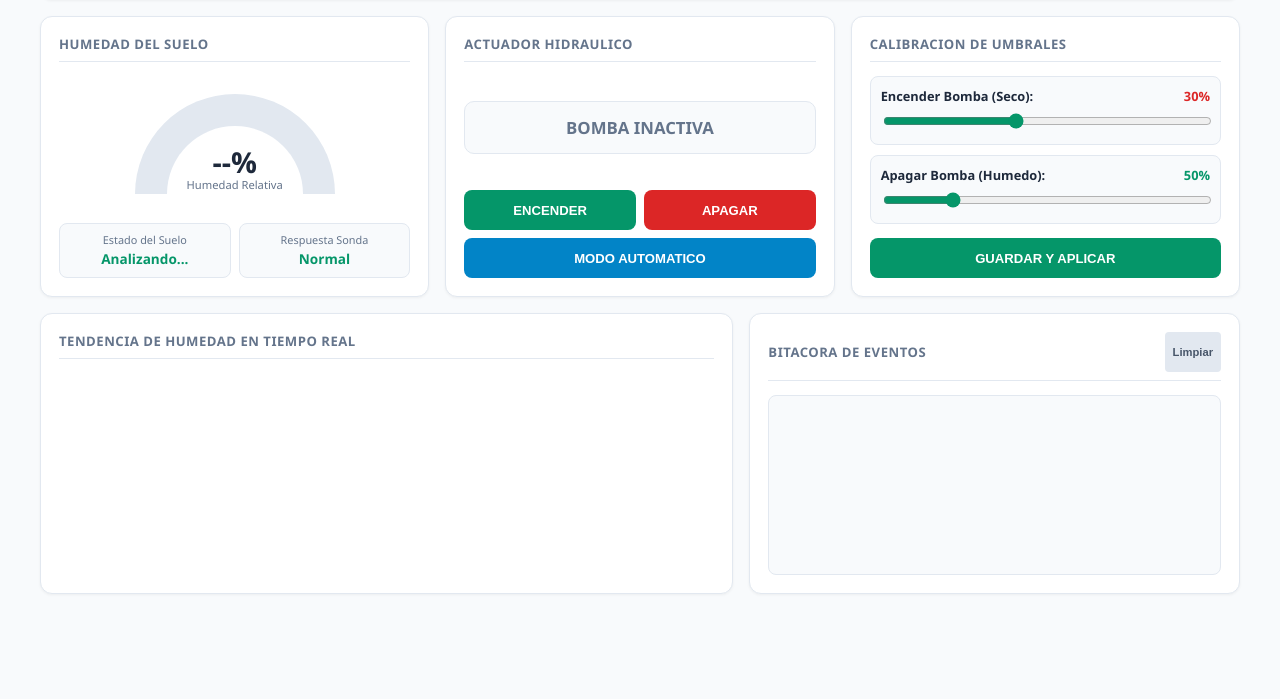
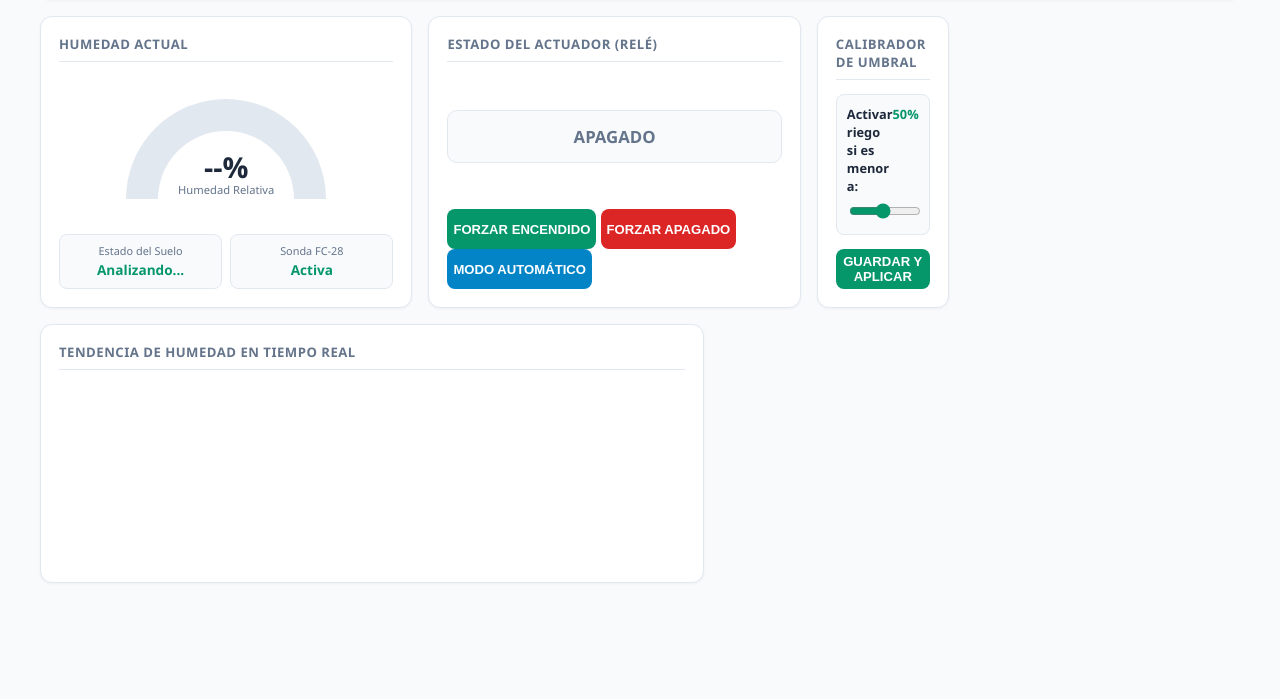
Before and after one commit to bicazav-bot/sistema-de-riego-, a plain HTML site: page index.html in a window 1280 px wide. Shown: the part 101-800 px from the top of the page. Drawn offline with nearby package versions, Linux system fonts and the light colour scheme; a script that the page names is missing.

Commit message:
Revise index.html for manual control and calibration
Updated the index.html to reflect changes in the title and structure for manual control and calibration of the AgroIoT system.

```diff
--- a/index.html
+++ b/index.html
@@ -3,7 +3,7 @@
 <head>
     <meta charset="UTF-8">
     <meta name="viewport" content="width=device-width, initial-scale=1.0">
-    <title>AgroIoT Pro | Estacion de Riego</title>
+    <title>AgroIoT Pro | Control Manual y Calibración</title>
     <script src="https://cdnjs.cloudflare.com/ajax/libs/paho-mqtt/1.0.1/mqttws31.min.js"></script>
     <script src="https://cdn.jsdelivr.net/npm/chart.js"></script>
     <link rel="stylesheet" href="estilo.css">
@@ -12,11 +12,9 @@
 
 <div class="container">
     <header>
-        <div class="header-left">
-            <div class="brand">
-                <h1>AgroIoT Riego Pro</h1>
-                <p>Monitoreo Agronomico y Actuador ESP32</p>
-            </div>
+        <div class="brand">
+            <h1>AgroIoT Monitoreo</h1>
+            <p>Control Manual y Calibración ESP32</p>
         </div>
         <div class="header-right">
             <button class="btn-qr" onclick="abrirModalQR()">Ver QR</button>
@@ -29,19 +27,18 @@
 
     <div id="qrModal" class="modal-overlay" onclick="cerrarModalQR(event)">
         <div class="modal-card" onclick="event.stopPropagation()">
-            <h3>Codigo QR de la Web</h3>
-            <p>Escanea este codigo con tu celular para abrir el panel:</p>
-            <div id="qrContainer">
-                <img id="qrImage" src="" alt="Codigo QR de la pagina">
-            </div>
-            <p id="urlActual" style="font-weight: 600; color: var(--text-main); margin-top: 5px;"></p>
+            <h3>Código QR de la Web</h3>
+            <p style="font-size: 0.75rem; color: var(--text-muted);">Escanea este código:</p>
+            <div id="qrContainer"><img id="qrImage" src="" alt="Código QR"></div>
+            <p id="urlActual" style="font-size: 0.7rem; font-weight: 600; word-break: break-all; margin: 5px 0;"></p>
             <button class="btn-close-modal" onclick="cerrarModalQRDirecto()">Cerrar</button>
         </div>
     </div>
 
     <main class="grid">
+        <!-- SECCIÓN 1: HUMEDAD -->
         <section class="card col-gauge">
-            <div class="card-title">Humedad del Suelo</div>
+            <div class="card-title">Humedad Actual</div>
             <div class="gauge-wrapper">
                 <div class="gauge-track"></div>
                 <div id="gaugeBar" class="gauge-bar"></div>
@@ -51,66 +48,44 @@
                 </div>
             </div>
             <div class="sensor-metrics">
-                <div class="sensor-stat">
-                    <small>Estado del Suelo</small>
-                    <strong id="estadoSueloTxt">Analizando...</strong>
-                </div>
-                <div class="sensor-stat">
-                    <small>Respuesta Sonda</small>
-                    <strong id="conductividadTxt">Normal</strong>
-                </div>
+                <div class="sensor-stat"><small>Estado del Suelo</small><strong id="estadoSueloTxt">Analizando...</strong></div>
+                <div class="sensor-stat"><small>Sonda FC-28</small><strong>Activa</strong></div>
             </div>
         </section>
 
+        <!-- SECCIÓN 2: ESTADO Y CONTROL MANUAL -->
         <section class="card col-pump">
-            <div class="card-title">Actuador Hidraulico</div>
-            <div id="pumpBox" class="pump-box">
-                <div id="pumpStateText" class="pump-title">BOMBA INACTIVA</div>
+            <div class="card-title">Estado del Actuador (Relé)</div>
+            <div id="pumpBox" class="pump-box inactive">
+                <div id="pumpStateText" class="pump-title">APAGADO</div>
             </div>
-            <div class="btn-grid">
-                <button class="btn-on" onclick="enviarComando('ON')">ENCENDER</button>
-                <button class="btn-off" onclick="enviarComando('OFF')">APAGAR</button>
-                <button class="btn-auto" onclick="enviarComando('AUTO')">MODO AUTOMATICO</button>
+            <div class="manual-controls">
+                <button class="btn-manual btn-on" onclick="enviarModo('MANUAL_ON')">FORZAR ENCENDIDO</button>
+                <button class="btn-manual btn-off" onclick="enviarModo('MANUAL_OFF')">FORZAR APAGADO</button>
+                <button class="btn-manual btn-auto" onclick="enviarModo('AUTO')">MODO AUTOMÁTICO</button>
             </div>
         </section>
 
-        <section class="card col-soil">
-            <div class="card-title">Calibracion de Umbrales</div>
+        <!-- SECCIÓN 3: CALIBRADOR OPTIMIZADO -->
+        <section class="card col-calib">
+            <div class="card-title">Calibrador de Umbral</div>
             <div id="statusCalibracion" class="status-calib"></div>
             <div class="calibration-group">
                 <div class="cal-item">
                     <div class="cal-header">
-                        <span>Encender Bomba (Seco):</span>
-                        <strong id="valUmbralOn" style="color:var(--danger)">30%</strong>
-                    </div>
-                    <input type="range" id="rangeOn" min="10" max="60" value="30" oninput="document.getElementById('valUmbralOn').textContent = this.value + '%'">
-                </div>
-
-                <div class="cal-item">
-                    <div class="cal-header">
-                        <span>Apagar Bomba (Humedo):</span>
+                        <span>Activar riego si es menor a:</span>
                         <strong id="valUmbralOff" style="color:var(--primary)">50%</strong>
                     </div>
-                    <input type="range" id="rangeOff" min="40" max="90" value="50" oninput="document.getElementById('valUmbralOff').textContent = this.value + '%'">
+                    <input type="range" id="rangeOff" min="10" max="95" value="50" oninput="document.getElementById('valUmbralOff').textContent = this.value + '%'">
                 </div>
-
-                <button class="btn-save" onclick="guardarUmbrales()">GUARDAR Y APLICAR</button>
+                <button class="btn-save" onclick="guardarUmbral()">GUARDAR Y APLICAR</button>
             </div>
         </section>
 
+        <!-- SECCIÓN 4: GRÁFICO -->
         <section class="card col-chart">
             <div class="card-title">Tendencia de Humedad en Tiempo Real</div>
-            <div class="chart-box">
-                <canvas id="humidityChart"></canvas>
-            </div>
-        </section>
-
-        <section class="card col-logs">
-            <div class="card-title" style="display:flex; justify-content:space-between; align-items:center;">
-                <span>Bitacora de Eventos</span>
-                <button onclick="document.getElementById('logBox').innerHTML=''" style="background:#e2e8f0; color:#475569; padding:2px 8px; font-size:0.7rem; border:none; border-radius:4px; cursor:pointer;">Limpiar</button>
-            </div>
-            <div id="logBox" class="log-box"></div>
+            <div class="chart-box"><canvas id="humidityChart"></canvas></div>
         </section>
     </main>
 </div>
```
